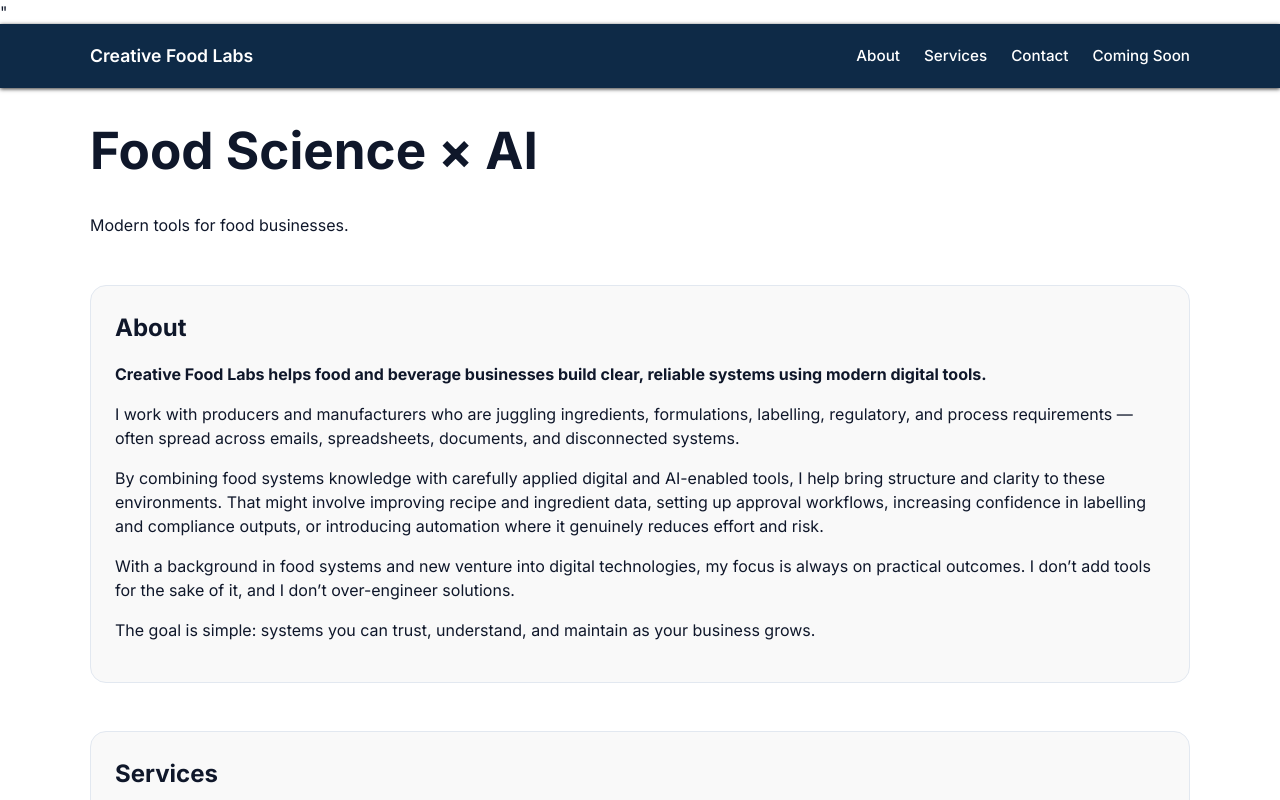
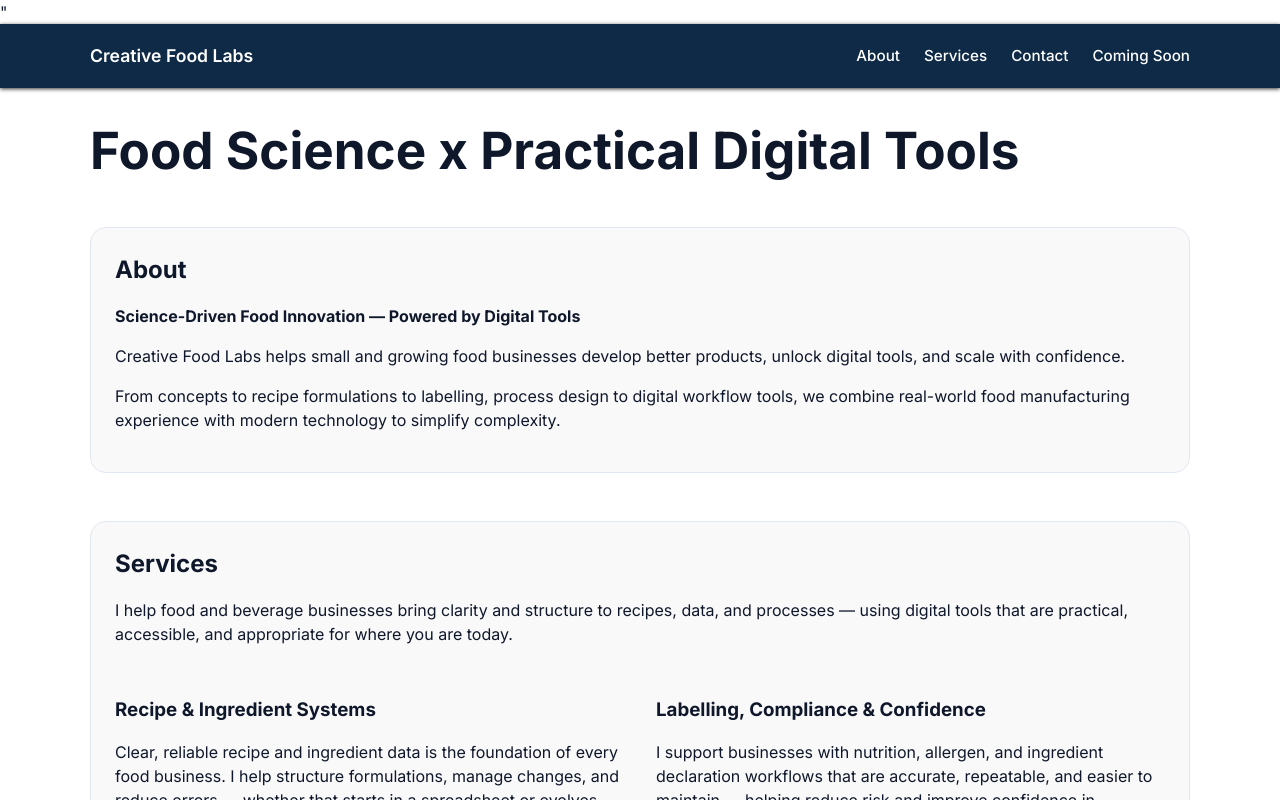
Before and after one commit to stuart2050/creative-food-labs-site, a React (Vite) app: page / in a window 1280 px wide. Shown: the top 800 px of the page. Built offline with nearby package versions, Linux system fonts and the light colour scheme.

Commit message:
initiak update to start of homepage

```diff
--- a/src/pages/Home.jsx
+++ b/src/pages/Home.jsx
@@ -6,15 +6,12 @@ import "../styles/page.css";
 export default function Home() {
   return (
     <main className="container home">
-      <h1>Food Science × AI</h1>
-      <p>Modern tools for food businesses.</p>
+      <h1>Food Science x Practical Digital Tools</h1>
 
       <Section id="about" title ="About">
-        <p><strong>Creative Food Labs helps food and beverage businesses build clear, reliable systems using modern digital tools.</strong></p>
-        <p>I work with producers and manufacturers who are juggling ingredients, formulations, labelling, regulatory, and process requirements — often spread across emails, spreadsheets, documents, and disconnected systems.</p>
-        <p>By combining food systems knowledge with carefully applied digital and AI-enabled tools, I help bring structure and clarity to these environments. That might involve improving recipe and ingredient data, setting up approval workflows, increasing confidence in labelling and compliance outputs, or introducing automation where it genuinely reduces effort and risk.</p>
-        <p>With a background in food systems and new venture into digital technologies, my focus is always on practical outcomes. I don’t add tools for the sake of it, and I don’t over-engineer solutions.</p>
-        <p>The goal is simple: systems you can trust, understand, and maintain as your business grows.</p>
+        <p><strong>Science-Driven Food Innovation — Powered by Digital Tools</strong></p>
+        <p>Creative Food Labs helps small and growing food businesses develop better products, unlock digital tools, and scale with confidence.</p>
+        <p>From concepts to recipe formulations to labelling, process design to digital workflow tools, we combine real-world food manufacturing experience with modern technology to simplify complexity.</p>
       </Section>
 
      <Section id="services" title="Services">
```
